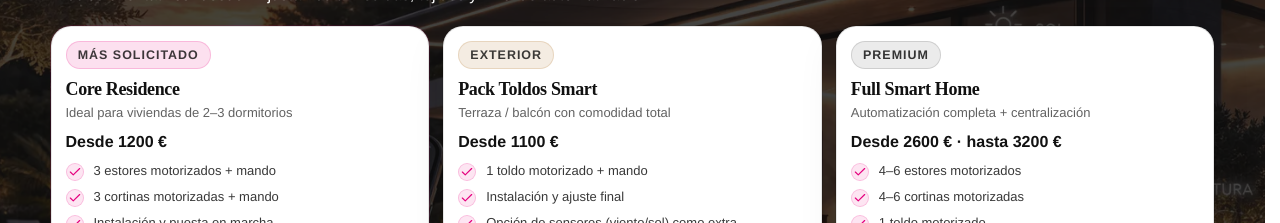
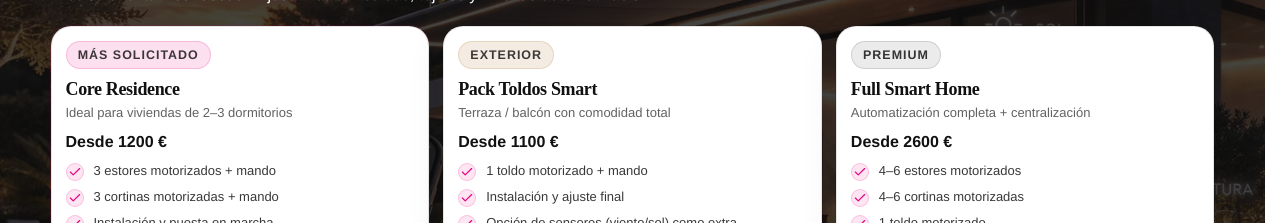
Before and after one commit to bitbazaarplayground/traverdecoraciontextil, a React (Vite) app in the folder vite-project/: page /automatizacion/completa in a window 1280 px wide. Shown: the part 1180-1403 px from the top of the page. Built offline with nearby package versions, Linux system fonts and the light colour scheme; no server answers; a web font is replaced by a local one.

Commit message:
removed lazy load on propuestas

```diff
--- a/vite-project/src/App.jsx
+++ b/vite-project/src/App.jsx
@@ -8,6 +8,7 @@ import Footer from "./components/Footer";
 import Navbar from "./components/Navbar";
 import ScrollToTop from "./components/ScrollToTop";
 import HomePage from "./pages/HomePage";
+import Propuestas from "./pages/Propuestas";
 
 // ✅ Lazy load modal (only when opened)
 // const AsesoramientoModal = lazy(() =>
@@ -15,7 +16,7 @@ import HomePage from "./pages/HomePage";
 // );
 
 // ✅ Public pages (lazy)
-const Propuestas = lazy(() => import("./pages/Propuestas"));
+
 const Automatizacion = lazy(() => import("./pages/Automatizacion"));
 const ContactPage = lazy(() => import("./pages/ContactPage"));
 const CortinasEstores = lazy(() => import("./pages/CortinasEstores"));
--- a/vite-project/src/components/AutomatizacionCompleta.jsx
+++ b/vite-project/src/components/AutomatizacionCompleta.jsx
@@ -450,9 +450,7 @@ export default function Auto({ onOpenAsesoramiento }) {
             <PackGrid>
               {packs.map((p) => {
                 const priceLabel = p.priceRange
-                  ? `Desde ${formatEUR(p.priceRange[0])} · hasta ${formatEUR(
-                      p.priceRange[1]
-                    )}`
+                  ? `Desde ${formatEUR(p.priceRange[0])}`
                   : `Desde ${formatEUR(p.priceFrom)}`;
 
                 const waMessage = `Hola, me interesa el pack "${p.name}". ¿Podéis darme una propuesta para mi vivienda y una visita sin compromiso?`;
```
